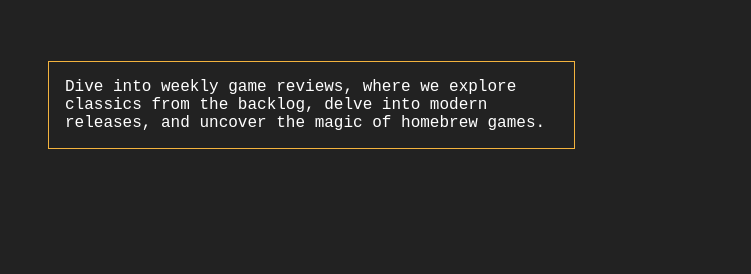
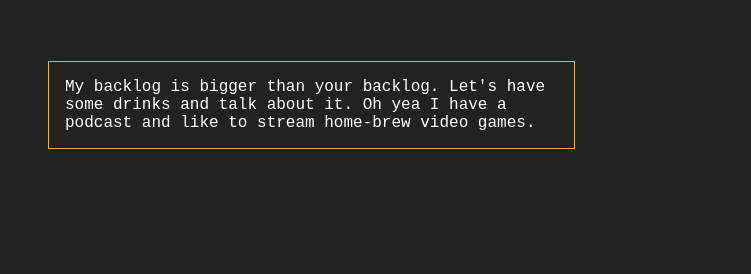
Before and after one commit to GeekLifeDevelopment/overwhelmedgamer, a Gatsby site: page / in a window 1280 px wide. Shown: the part 392-666 px from the top of the page, 0-751 px from the left. Built offline with nearby package versions, Linux system fonts and the light colour scheme; Gatsby itself is replaced by a stand-in of ours.

Commit message:
changed podcast intro statement

```diff
--- a/src/pages/index.js
+++ b/src/pages/index.js
@@ -15,9 +15,9 @@ const HomePage = () => {
               <h2>Just another gaming podcast.</h2>
             </header>
             <p className='description'>
-              Dive into weekly game reviews, where we explore classics from the
-              backlog, delve into modern releases, and uncover the magic of
-              homebrew games.
+              My backlog is bigger than your backlog. Let's have some drinks and
+              talk about it. Oh yea I have a podcast and like to stream
+              home-brew video games.
             </p>
             <div className='sub-container'>
               <div className='sub-btns'>
```
